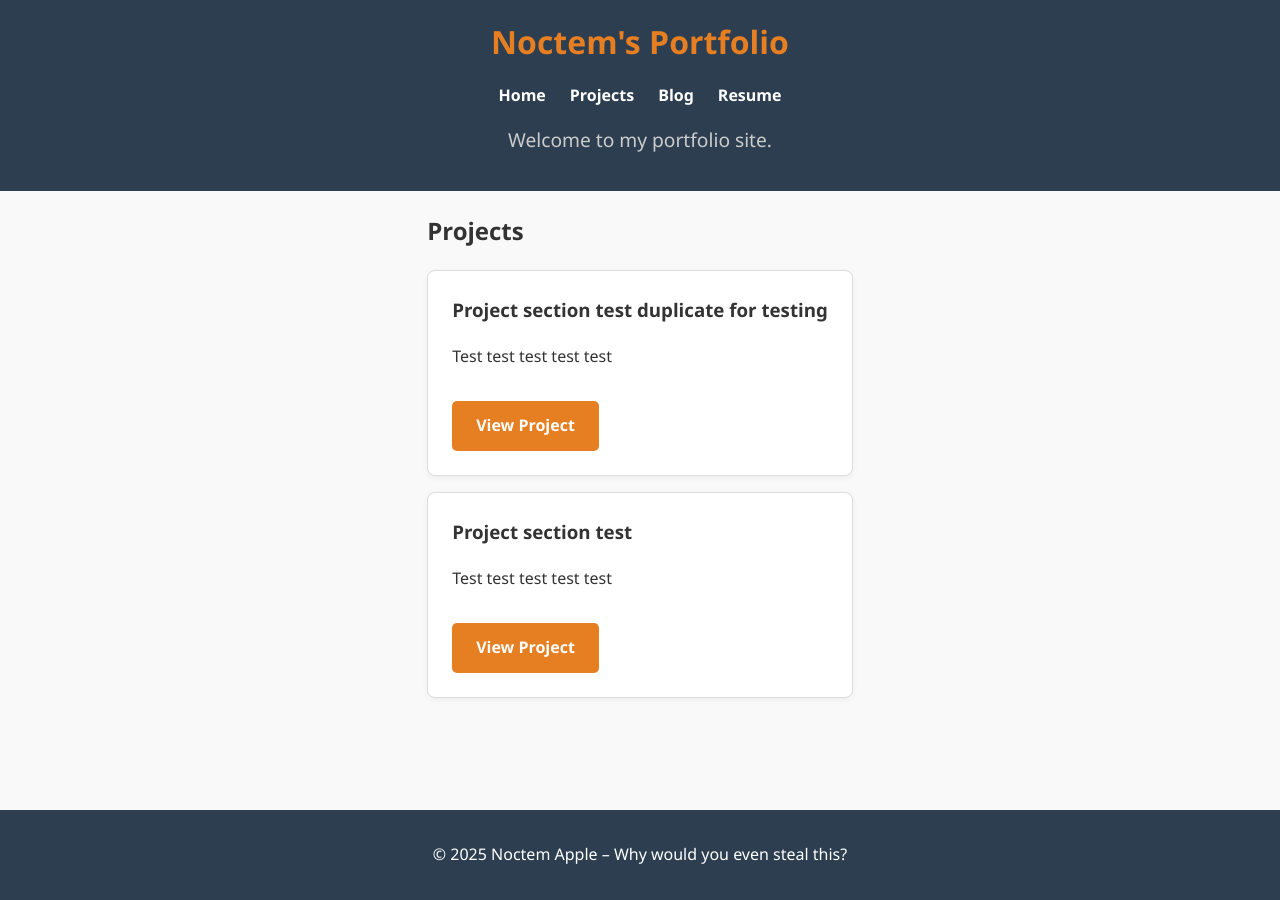
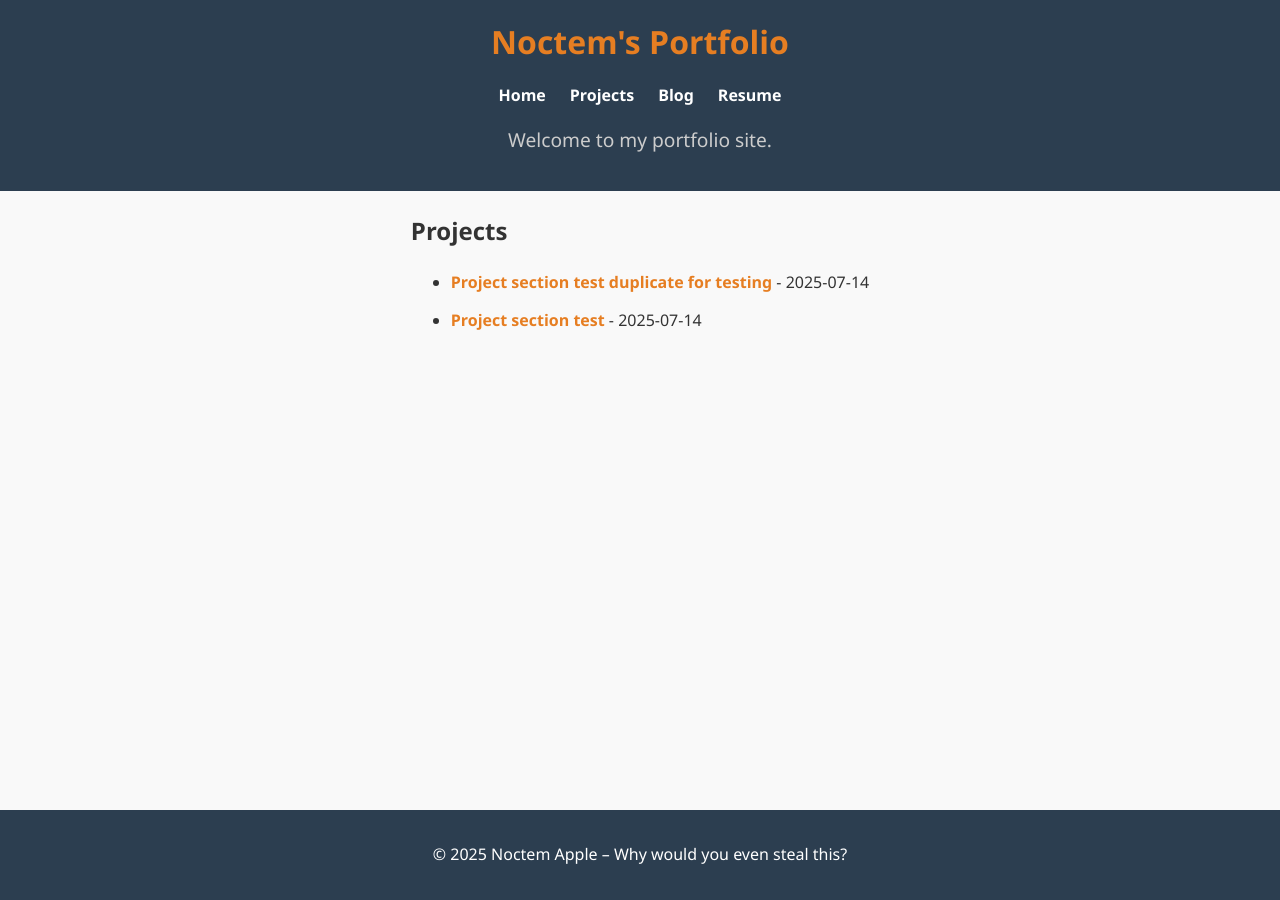
Before and after one commit to NoctemApple/NoctemApple.github.io, a Jekyll site: the page built from projects.html, in a window 1280 px wide. Built offline with Jekyll 4.4.1, drawn with Linux system fonts in a browser that asks for light colours.

Commit message:
💄 didnt like what I tried so will just copy blog

```diff
--- a/_projects/test copy.md
+++ b/_projects/test copy.md
@@ -1,7 +1,6 @@
 ---
 title: "Project section test duplicate for testing"
-description: "Test test test test test"
-link: "https://github.com/NoctemApple/Flower-Classifier"
+date: 2025-07-14
 ---
 
 this is a test for the project section
--- a/_projects/test.md
+++ b/_projects/test.md
@@ -1,7 +1,6 @@
 ---
 title: "Project section test"
-description: "Test test test test test"
-link: "https://github.com/NoctemApple/Flower-Classifier"
+date: 2025-07-14
 ---
 
 this is a test for the project section
--- a/assets/style.css
+++ b/assets/style.css
@@ -150,6 +150,16 @@
   display: inline-block;
 }
 
+#project-list li {
+  margin: 0.75rem 0;
+}
+
+#project-list a {
+  font-weight: bold;
+  text-decoration: none;
+}
+
+
 #blog-list li {
   margin: 0.75rem 0;
 }
--- a/projects.html
+++ b/projects.html
@@ -5,15 +5,13 @@
 ---
 
 <section>
-  <h2>Projects</h2>
+  <h1>Projects</h1>
 
-  {% for project in site.projects %}
-    <div class="project">
-      <h3> {{ project.title }}</h3>
-      <p> {{ project.description }}</p>
-      {% if project.link %}
-        <a href="{{ project.link }}" class="cta" target="_blank">View Project</a>
-      {% endif %}
-    </div>
-  {% endfor %}
+  <ul id="project-list">
+    {% for project in site.projects %}
+      <li>
+        <a href="{{ project.url }}">{{ project.title }}</a> - {{ project.date | date: "%Y-%m-%d" }}
+      </li>
+    {% endfor %}
+  </ul>
 </section>
```
